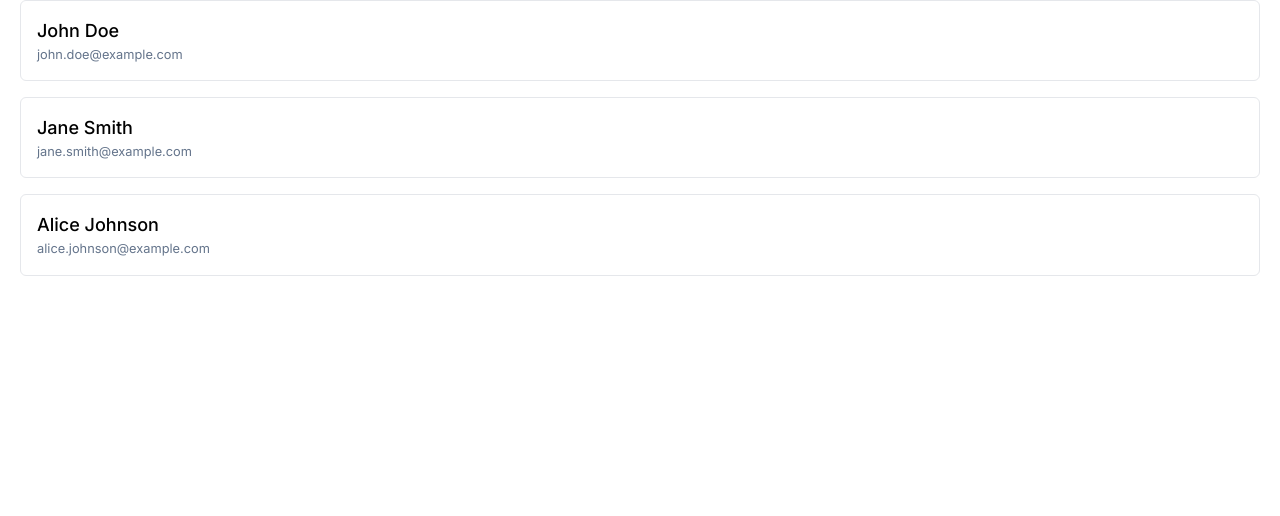
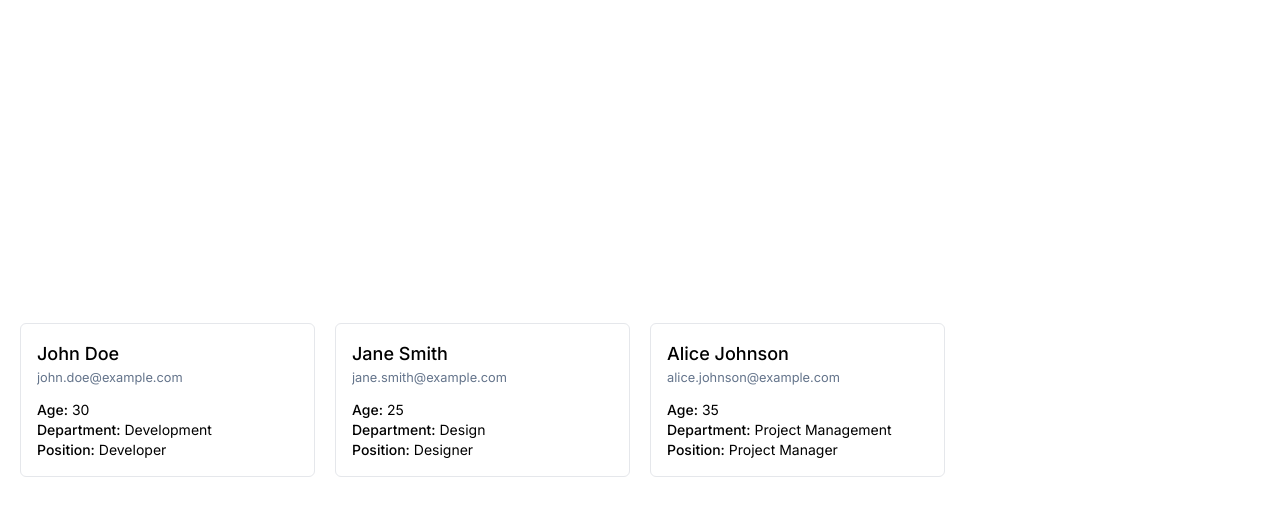
Before and after one commit to emilov2501/aermetric, a Next.js app: page / in a window 1280 px wide. Shown: the top 516 px of the page. Built offline with nearby package versions, Linux system fonts and the light colour scheme; data requests are answered from the project's data file.

Commit message:
style: employee card

```diff
--- a/src/app/page.tsx
+++ b/src/app/page.tsx
@@ -7,7 +7,7 @@ export default function Home() {
   const { data = [] } = useGetEmployeesQuery();
 
   return (
-    <div className="container mx-auto px-5">
+    <div className="container mx-auto px-5 h-screen place-content-center">
       <EmployeeList employees={data} />
     </div>
   );
--- a/src/features/employee/presentation/employee-card.tsx
+++ b/src/features/employee/presentation/employee-card.tsx
@@ -1,13 +1,30 @@
 import React from "react";
 import { EmployeeEntity } from "../domain/employee.entity";
 
-export const EmployeeCard: React.FC<EmployeeEntity> = ({ name, email }) => {
+export const EmployeeCard: React.FC<EmployeeEntity> = ({
+  name,
+  email,
+  age,
+  department,
+  position,
+}) => {
   return (
-    <div className="border rounded-md p-4 box-border">
+    <div className="border rounded-md p-4 box-border flex flex-col gap-3">
       <div className="flex flex-col">
         <span className="text-lg font-medium">{name}</span>
-        <small className="text-slate-500">{email}</small>
+        <small className="text-slate-500 truncate">{email}</small>
       </div>
+      <ul className="text-sm">
+        <li>
+          <strong className="font-medium">Age:</strong> {age}{" "}
+        </li>
+        <li>
+          <strong className="font-medium">Department:</strong> {department}{" "}
+        </li>
+        <li>
+          <strong className="font-medium">Position:</strong> {position}{" "}
+        </li>
+      </ul>
     </div>
   );
 };
--- a/src/features/employee/presentation/employee-list.tsx
+++ b/src/features/employee/presentation/employee-list.tsx
@@ -10,7 +10,7 @@ interface Props {
 
 export const EmployeeList: React.FC<Props> = ({ employees }) => {
   return (
-    <div className="space-y-4">
+    <div className="grid lg:grid-cols-4 sm:grid-cols-3 gap-5">
       {employees.map((item) => (
         <EmployeeCard key={item.id} {...item} />
       ))}
```
